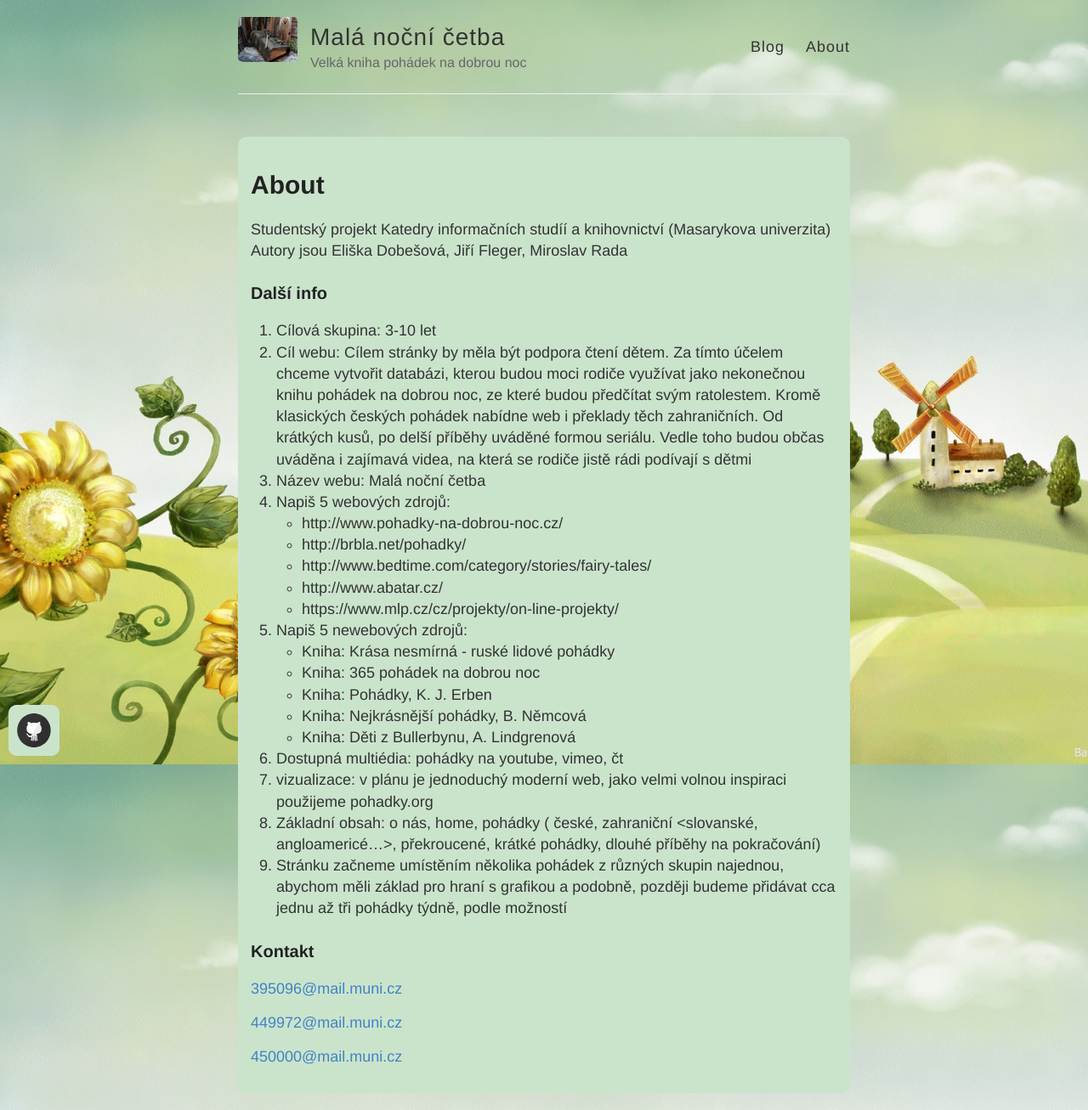
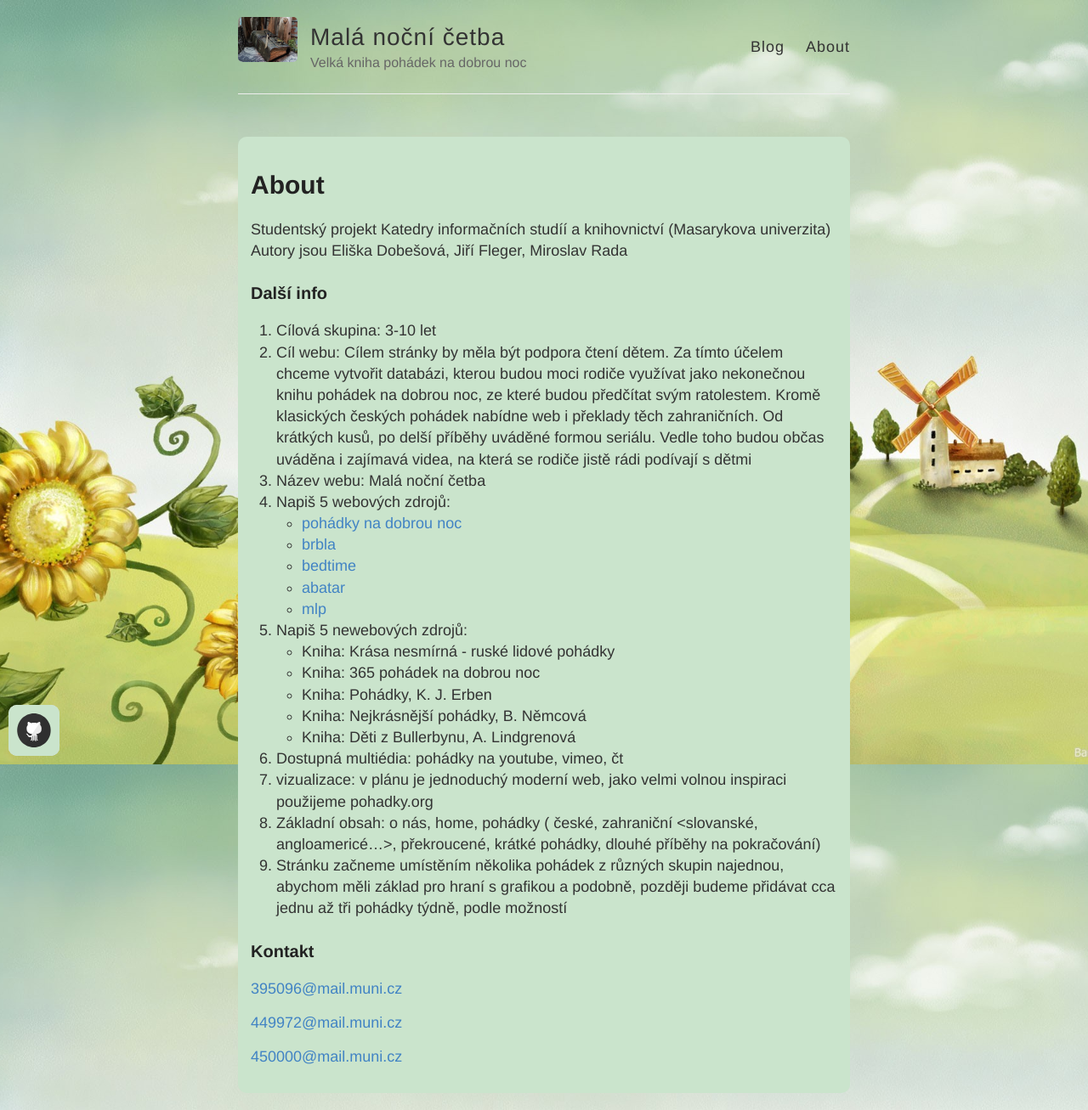
Before and after one commit to 450000/450000.github.io, a Jekyll site: the page built from about.md, in a window 1280 px wide. Shown: the whole page at 85% size. Built offline with Jekyll 4.4.1, drawn with Linux system fonts in a browser that asks for light colours; some of the changed lines change nothing that is shown.

Commit message:
Úprava odkazu webových zdrojů

```diff
--- a/about.md
+++ b/about.md
@@ -19,11 +19,11 @@ uváděné formou seriálu. Vedle toho budou občas uváděna i zajímavá videa
 na která se rodiče jistě rádi podívají s dětmi
 3. Název webu: Malá noční četba
 4. Napiš 5 webových zdrojů:
-  *   http://www.pohadky-na-dobrou-noc.cz/
-  *   http://brbla.net/pohadky/
-  *   http://www.bedtime.com/category/stories/fairy-tales/
-  *   http://www.abatar.cz/
-  *   https://www.mlp.cz/cz/projekty/on-line-projekty/
+  *   [pohádky na dobrou noc](http://www.pohadky-na-dobrou-noc.cz/)
+  *   [brbla](http://brbla.net/pohadky/)
+  *   [bedtime](http://www.bedtime.com/category/stories/fairy-tales/)
+  *   [abatar](http://www.abatar.cz/)
+  *   [mlp](https://www.mlp.cz/cz/projekty/on-line-projekty/)
 5. Napiš 5 newebových zdrojů:
   *   Kniha: Krása nesmírná - ruské lidové pohádky
   *   Kniha: 365 pohádek na dobrou noc
```
